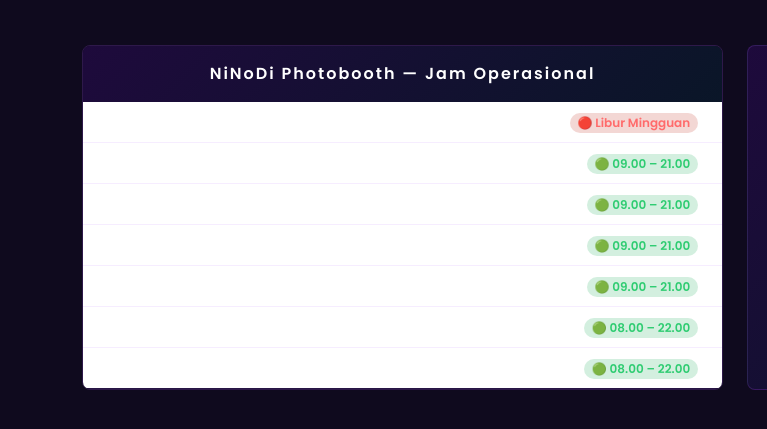
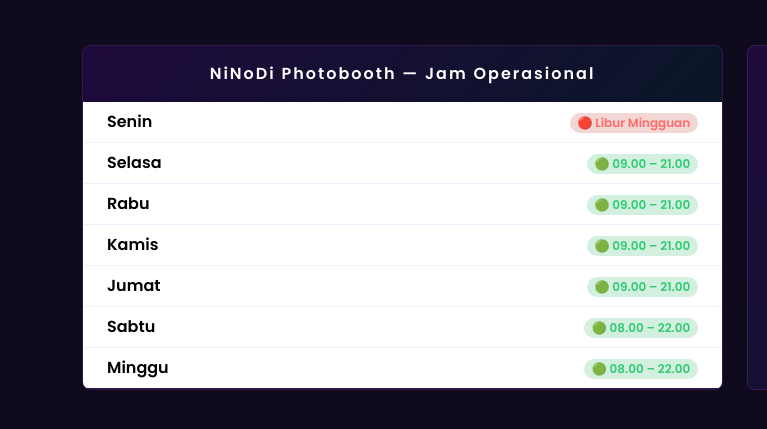
Before and after one commit to Dimasfr1/NINODI-photo-box, a plain HTML site: page jadwal.html in a window 1280 px wide. Shown: the part 523-952 px from the top of the page, 0-767 px from the left. Drawn offline with nearby package versions, Linux system fonts and the light colour scheme; a web font is replaced by a local one.

Commit message:
Update schedule table with new styling and content

```diff
--- a/jadwal.html
+++ b/jadwal.html
@@ -179,13 +179,13 @@
           </div>
           <table class="table mb-0 align-middle" style="background:#1a1030;">
             <tbody>
-              <tr style="border-color:rgba(168,85,247,0.1);"><td class="ps-4 fw-semibold text-white">Senin</td><td class="text-end pe-4"><span class="badge rounded-pill" style="background:rgba(192,57,43,0.2);color:#ff6b6b;">🔴 Libur Mingguan</span></td></tr>
-              <tr style="border-color:rgba(168,85,247,0.1);"><td class="ps-4 fw-semibold text-white">Selasa</td><td class="text-end pe-4"><span class="badge rounded-pill" style="background:rgba(39,174,96,0.2);color:#2ecc71;">🟢 09.00 – 21.00</span></td></tr>
-              <tr style="border-color:rgba(168,85,247,0.1);"><td class="ps-4 fw-semibold text-white">Rabu</td><td class="text-end pe-4"><span class="badge rounded-pill" style="background:rgba(39,174,96,0.2);color:#2ecc71;">🟢 09.00 – 21.00</span></td></tr>
-              <tr style="border-color:rgba(168,85,247,0.1);"><td class="ps-4 fw-semibold text-white">Kamis</td><td class="text-end pe-4"><span class="badge rounded-pill" style="background:rgba(39,174,96,0.2);color:#2ecc71;">🟢 09.00 – 21.00</span></td></tr>
-              <tr style="border-color:rgba(168,85,247,0.1);"><td class="ps-4 fw-semibold text-white">Jumat</td><td class="text-end pe-4"><span class="badge rounded-pill" style="background:rgba(39,174,96,0.2);color:#2ecc71;">🟢 09.00 – 21.00</span></td></tr>
-              <tr style="border-color:rgba(168,85,247,0.1);"><td class="ps-4 fw-semibold text-white">Sabtu</td><td class="text-end pe-4"><span class="badge rounded-pill" style="background:rgba(39,174,96,0.2);color:#2ecc71;">🟢 08.00 – 22.00</span></td></tr>
-              <tr style="border-color:rgba(168,85,247,0.1);"><td class="ps-4 fw-semibold text-white">Minggu</td><td class="text-end pe-4"><span class="badge rounded-pill" style="background:rgba(39,174,96,0.2);color:#2ecc71;">🟢 08.00 – 22.00</span></td></tr>
+              <tr style="border-color:rgba(168,85,247,0.1);"><td class="ps-4 fw-semibold text-black">Senin</td><td class="text-end pe-4"><span class="badge rounded-pill" style="background:rgba(192,57,43,0.2);color:#ff6b6b;">🔴 Libur Mingguan</span></td></tr>
+              <tr style="border-color:rgba(168,85,247,0.1);"><td class="ps-4 fw-semibold text-black">Selasa</td><td class="text-end pe-4"><span class="badge rounded-pill" style="background:rgba(39,174,96,0.2);color:#2ecc71;">🟢 09.00 – 21.00</span></td></tr>
+              <tr style="border-color:rgba(168,85,247,0.1);"><td class="ps-4 fw-semibold text-black">Rabu</td><td class="text-end pe-4"><span class="badge rounded-pill" style="background:rgba(39,174,96,0.2);color:#2ecc71;">🟢 09.00 – 21.00</span></td></tr>
+              <tr style="border-color:rgba(168,85,247,0.1);"><td class="ps-4 fw-semibold text-black">Kamis</td><td class="text-end pe-4"><span class="badge rounded-pill" style="background:rgba(39,174,96,0.2);color:#2ecc71;">🟢 09.00 – 21.00</span></td></tr>
+              <tr style="border-color:rgba(168,85,247,0.1);"><td class="ps-4 fw-semibold text-black">Jumat</td><td class="text-end pe-4"><span class="badge rounded-pill" style="background:rgba(39,174,96,0.2);color:#2ecc71;">🟢 09.00 – 21.00</span></td></tr>
+              <tr style="border-color:rgba(168,85,247,0.1);"><td class="ps-4 fw-semibold text-black">Sabtu</td><td class="text-end pe-4"><span class="badge rounded-pill" style="background:rgba(39,174,96,0.2);color:#2ecc71;">🟢 08.00 – 22.00</span></td></tr>
+              <tr style="border-color:rgba(168,85,247,0.1);"><td class="ps-4 fw-semibold text-black">Minggu</td><td class="text-end pe-4"><span class="badge rounded-pill" style="background:rgba(39,174,96,0.2);color:#2ecc71;">🟢 08.00 – 22.00</span></td></tr>
             </tbody>
           </table>
         </div>
```
